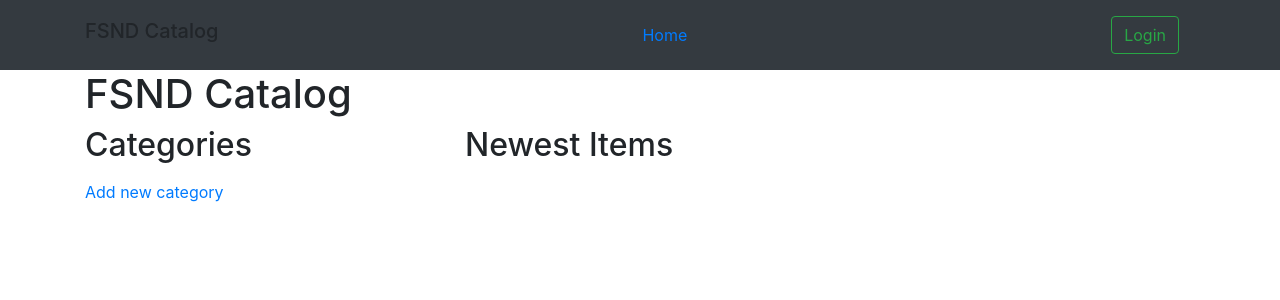
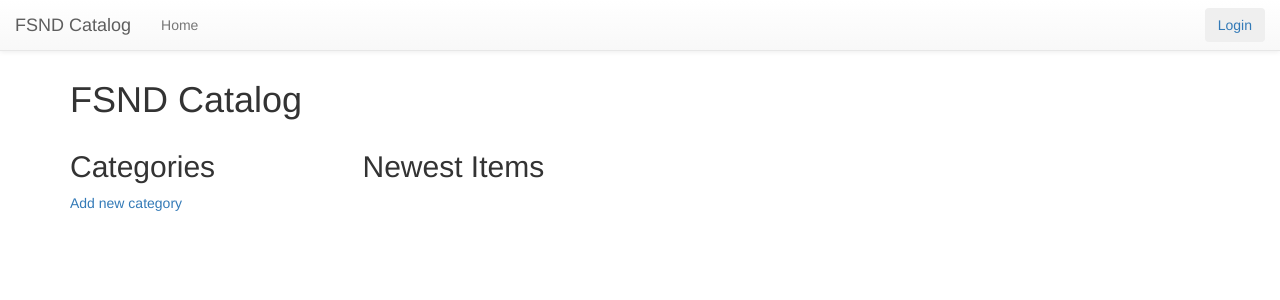
Before and after one commit to junclemente/catalog_project, a Flask app: page / in a window 1280 px wide. Shown: the top 300 px of the page. Run offline with Flask 2, Linux system fonts and the light colour scheme; some libraries are stand-ins or nearby versions.

Commit message:
refactor Switched to Bootstrap 3

```diff
--- a/app/static/css/styles.css
+++ b/app/static/css/styles.css
@@ -1,5 +1,4 @@
 /* Styles */
-#bootstrap-overides body {
-    background-color: red;
-    padding-top: 100px;
+body {
+    padding-top: 60px;
 }
--- a/app/templates/base.html
+++ b/app/templates/base.html
@@ -7,17 +7,21 @@
     <title>{% block title %}{% endblock %} - Catalog</title>
     <meta name="description" content="Fullstack Nanodegree Catalog Project">
     <meta name="author" content="Jun Clemente">
-    <meta name="viewport" content="width=device-width, initial-scale=1, shrink-to-fit=no">
+    <meta name="viewport" content="width=device-width, initial-scale=1">
 
     <link rel="shortcut icon" href="{{ url_for('static', filename='img/favicon.ico') }}" type="image/x-con">
     <link rel="icon" href="{{ url_for('static', filename='img/favicon.ico') }}"" type="image/x-con">
     {# Link required for Bootstrap #}
-    <link rel="stylesheet" href="https://maxcdn.bootstrapcdn.com/bootstrap/4.0.0/css/bootstrap.min.css" integrity="sha384-Gn5384xqQ1aoWXA+058RXPxPg6fy4IWvTNh0E263XmFcJlSAwiGgFAW/dAiS6JXm" crossorigin="anonymous">
+    <link rel="stylesheet" href="https://maxcdn.bootstrapcdn.com/bootstrap/3.3.7/css/bootstrap.min.css" integrity="sha384-BVYiiSIFeK1dGmJRAkycuHAHRg32OmUcww7on3RYdg4Va+PmSTsz/K68vbdEjh4u" crossorigin="anonymous">
+
+    <!-- <link rel="stylesheet" href="https://maxcdn.bootstrapcdn.com/bootstrap/4.0.0/css/bootstrap.min.css" integrity="sha384-Gn5384xqQ1aoWXA+058RXPxPg6fy4IWvTNh0E263XmFcJlSAwiGgFAW/dAiS6JXm" crossorigin="anonymous"> -->
+    <!-- Optional theme -->
+    <link rel="stylesheet" href="https://maxcdn.bootstrapcdn.com/bootstrap/3.3.7/css/bootstrap-theme.min.css" integrity="sha384-rHyoN1iRsVXV4nD0JutlnGaslCJuC7uwjduW9SVrLvRYooPp2bWYgmgJQIXwl/Sp" crossorigin="anonymous">
     {% endblock %}
     <link rel="stylesheet" href="{{ url_for('static', filename='css/styles.css') }}">
 </head>
 
-<body id="bootstrap-overides">
+<body>
     <header>
         <nav>
             {% include "navbar.html" %}
@@ -27,8 +31,10 @@
     {% block content %}{% endblock %}
 
     {# The following links are required for Bootstrap #}
-    <script src="https://code.jquery.com/jquery-3.2.1.slim.min.js" integrity="sha384-KJ3o2DKtIkvYIK3UENzmM7KCkRr/rE9/Qpg6aAZGJwFDMVNA/GpGFF93hXpG5KkN" crossorigin="anonymous"></script>
+    <!-- Latest compiled and minified JavaScript -->
+    <script src="https://maxcdn.bootstrapcdn.com/bootstrap/3.3.7/js/bootstrap.min.js" integrity="sha384-Tc5IQib027qvyjSMfHjOMaLkfuWVxZxUPnCJA7l2mCWNIpG9mGCD8wGNIcPD7Txa" crossorigin="anonymous"></script>
+    <!-- <script src="https://code.jquery.com/jquery-3.2.1.slim.min.js" integrity="sha384-KJ3o2DKtIkvYIK3UENzmM7KCkRr/rE9/Qpg6aAZGJwFDMVNA/GpGFF93hXpG5KkN" crossorigin="anonymous"></script>
     <script src="https://cdnjs.cloudflare.com/ajax/libs/popper.js/1.12.9/umd/popper.min.js" integrity="sha384-ApNbgh9B+Y1QKtv3Rn7W3mgPxhU9K/ScQsAP7hUibX39j7fakFPskvXusvfa0b4Q" crossorigin="anonymous"></script>
-    <script src="https://maxcdn.bootstrapcdn.com/bootstrap/4.0.0/js/bootstrap.min.js" integrity="sha384-JZR6Spejh4U02d8jOt6vLEHfe/JQGiRRSQQxSfFWpi1MquVdAyjUar5+76PVCmYl" crossorigin="anonymous"></script>
+    <script src="https://maxcdn.bootstrapcdn.com/bootstrap/4.0.0/js/bootstrap.min.js" integrity="sha384-JZR6Spejh4U02d8jOt6vLEHfe/JQGiRRSQQxSfFWpi1MquVdAyjUar5+76PVCmYl" crossorigin="anonymous"></script> -->
 </body>
 </html>
--- a/app/templates/index.html
+++ b/app/templates/index.html
@@ -5,7 +5,7 @@
 <div class="container">
     <h1>FSND Catalog</h1>
     <div class="row">
-        <div class="col-4">
+        <div class="col-sm-3">
             <h2>Categories</h2>
             <ul>
                 {% for c in category %}
@@ -14,7 +14,7 @@
             </ul>
             <a href="{{ url_for('add_category') }}">Add new category</a>
         </div>
-        <div class="col-8">
+        <div class="col-sm-9">
             <h2>Newest Items</h2>
             <ul>
                 {% for i in items %}
@@ -22,6 +22,6 @@
                 {% endfor %}
             </ul>
         </div>
-    </div>
+    </div><!-- /.row -->
 </div>
 {% endblock %}
--- a/app/templates/navbar.html
+++ b/app/templates/navbar.html
@@ -1,9 +1,13 @@
-<nav class="navbar navbar-expand-md navbar-dark bg-dark">
-    <div class="container">
-        <a class="navbar-brand h1">FSND Catalog</a>
-            <a class="nav-item nav-link" href="{{ url_for('index') }}">Home</a>
+<nav class="navbar navbar-fixed-top navbar-default">
+    <div class="container-fluid">
+        <a class="navbar-brand" href="#">FSND Catalog</a>
+        <ul class="nav navbar-nav">
+            <li>
+                <a class="nav-item nav-link" href="{{ url_for('index') }}">Home</a>
+            </li>
+        </ul>
             {% if 'username' not in session %}
-                <form class="form-inline">
+                <form class="navbar-form navbar-right">
                     <!-- <li class="nav-item"> -->
                     <a class="nav-link my-sm-0 my-2" href="{{ url_for('login') }}">
                         <button class="btn btn-outline-success" type="button">Login</button>
```
